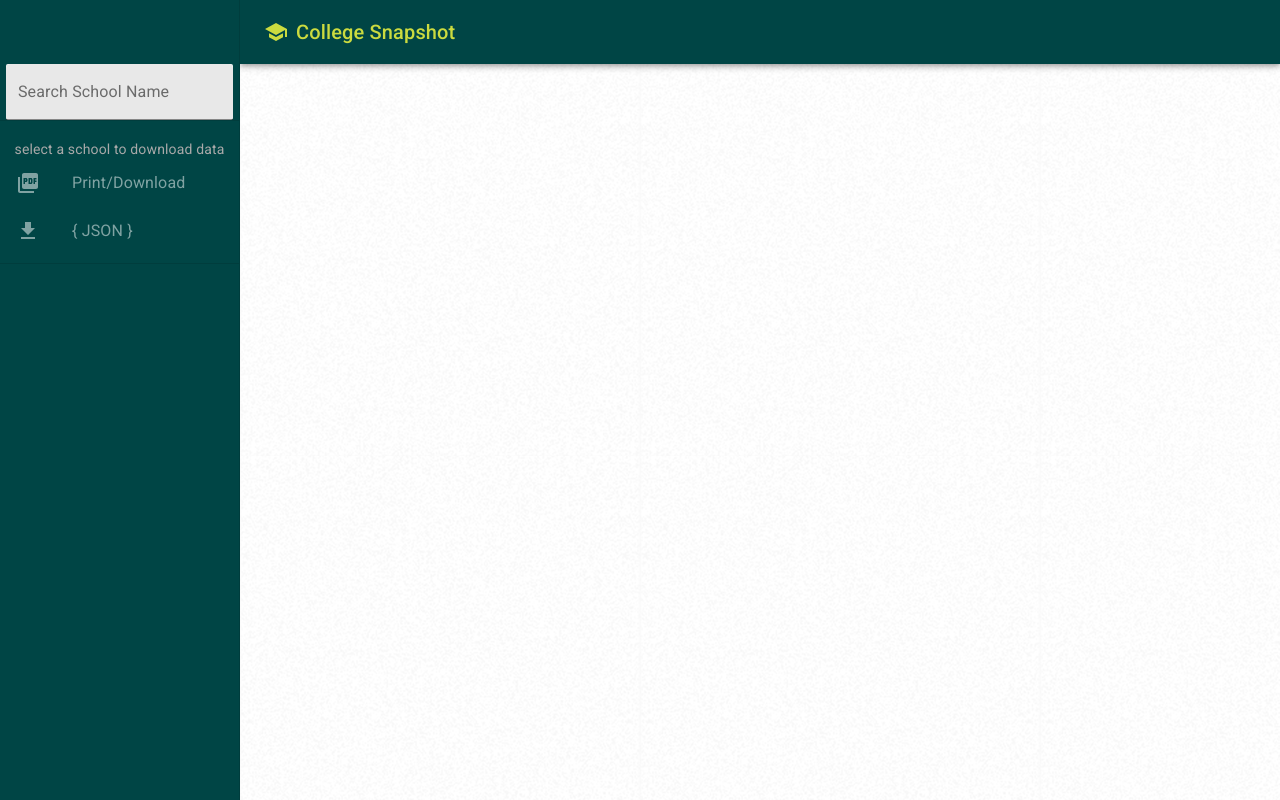
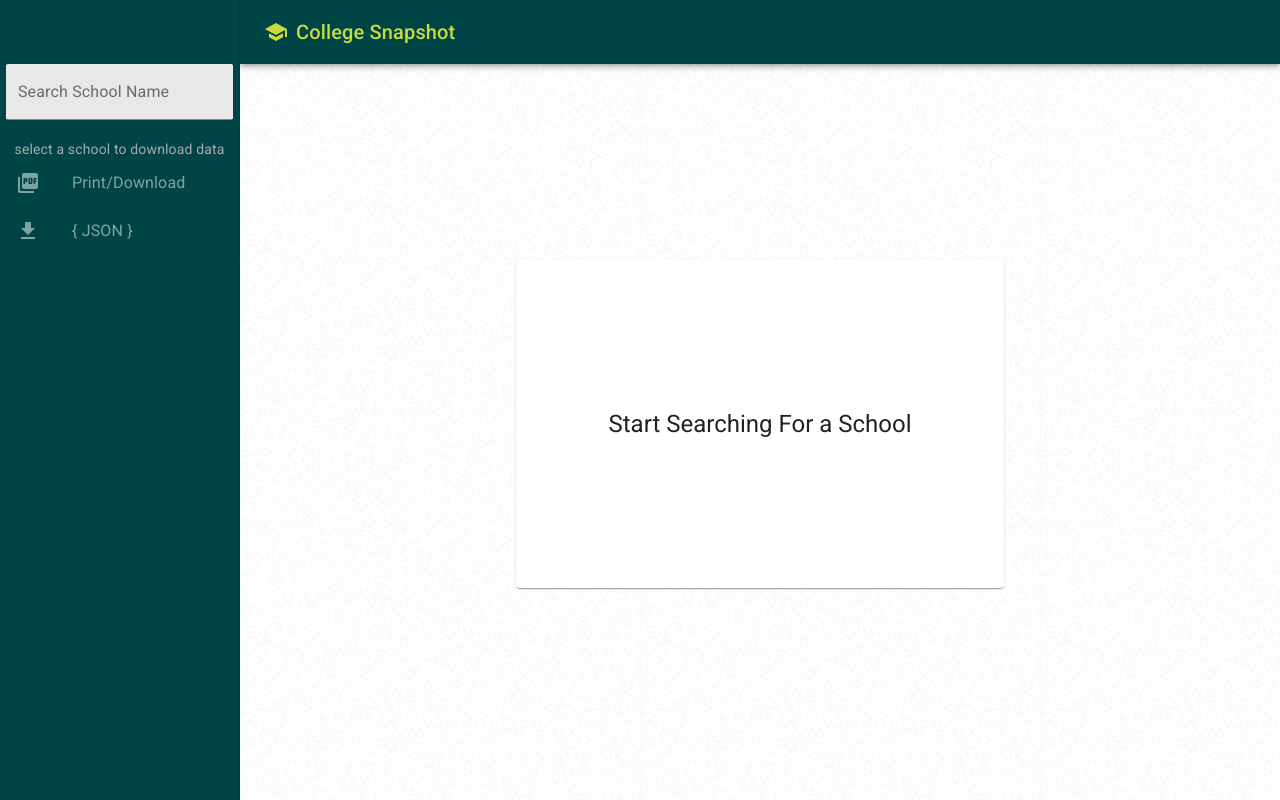
Before and after one commit to gsc229/eduanalytics-front, a Next.js app: page / in a window 1280 px wide. Shown: the top 800 px of the page. Built offline with nearby package versions, Linux system fonts and the light colour scheme.

Commit message:
final touches complete

```diff
--- a/pages/index.tsx
+++ b/pages/index.tsx
@@ -5,8 +5,41 @@ import { useSchoolsContext } from '../src/store'
 import SchoolCard from '../components/Search/SchoolCard'
 import CircularIndeterminate from '../components/Progress/CircularIndeterminate'
 import Grid from '@material-ui/core/Grid'
+import Paper from '@material-ui/core/Paper'
+import Typography from '@material-ui/core/Typography'
+import { makeStyles } from '@material-ui/core'
+import { height } from '@material-ui/system'
+import { display } from '@material-ui/system'
+
+const useStyles = makeStyles((theme) => ({
+  startContainer: {
+    margin: theme.spacing(4),
+
+  },
+  paper: {
+    width: "50%",
+    height: "100%",
+    margin: "auto",
+    textAlign: "center",
+    padding: "20px",
+    display: "flex",
+    alignItems: "center",
+    justifyContent: "center"
+  },
+  gridItem:{
+    //backgroundColor: "lightBlue",
+    height: "50%",
+    display: "flex",
+    alignItems: "center",
+    justifyContent: "center"
+  }
+}))
+
+
 
 export default function Home() {
+
+  const classes = useStyles()
 
   const { schools, isSearching, loadFromLocalStorage } = useSchoolsContext()
 
@@ -23,7 +56,7 @@ export default function Home() {
   return (
     <BasicLayout>
       <div className="page-container">
-      {!isSearching &&
+        {!isSearching && schools.length > 0 &&
           <Grid container
           className={styles.school_card_container}>
             {schools?.map((school, idx) => (
@@ -34,6 +67,18 @@ export default function Home() {
           </Grid>
         }
         {isSearching && <div style={{marginTop: "20%"}}><CircularIndeterminate  /></div> }
+
+        {schools.length === 0 && !isSearching &&
+          <Grid className={classes.startContainer}  alignItems="center" justifyContent="center" container>
+            <Grid className={classes.gridItem} xs={12} item>
+              <Paper className={classes.paper} >
+                <Typography variant="h5">
+                  Start Searching For a School
+                </Typography>
+              </Paper>
+            </Grid>
+          </Grid>
+        }
       </div>
     </BasicLayout>
   )
```
Also changed, not shown: components/Drawer/SideDrawer.tsx (line endings or trailing spaces). Lines whose indentation alone changed are shown as unchanged.
